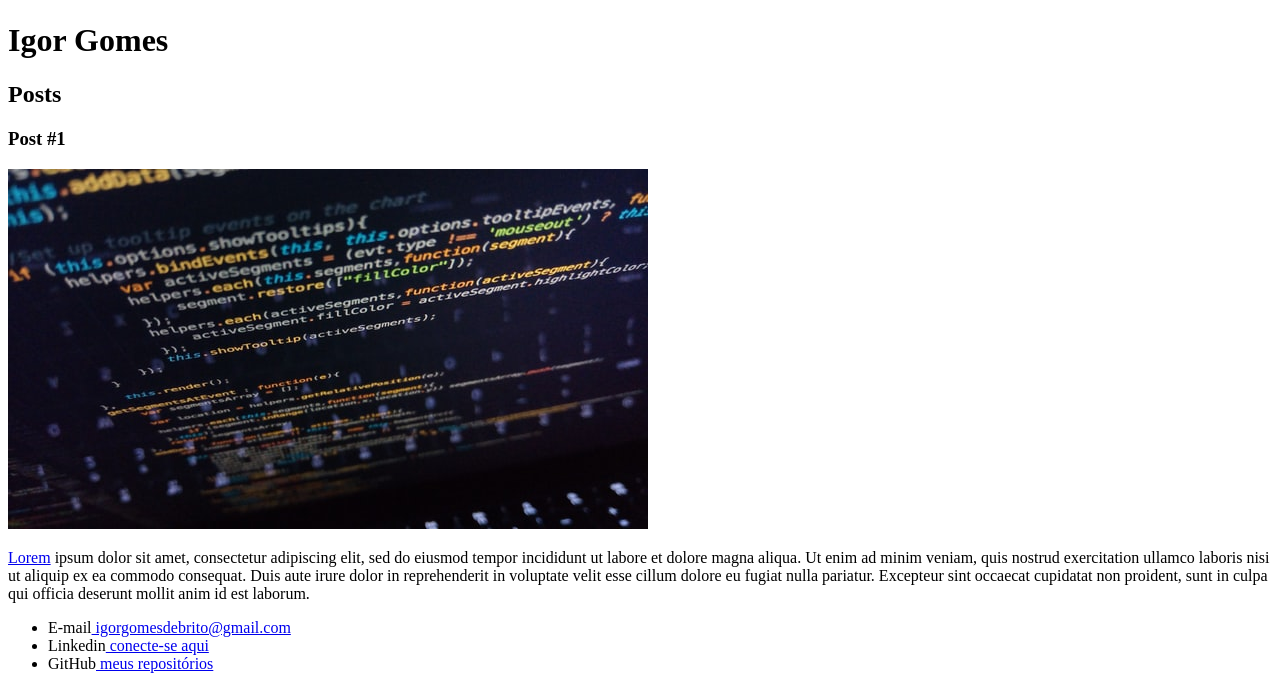
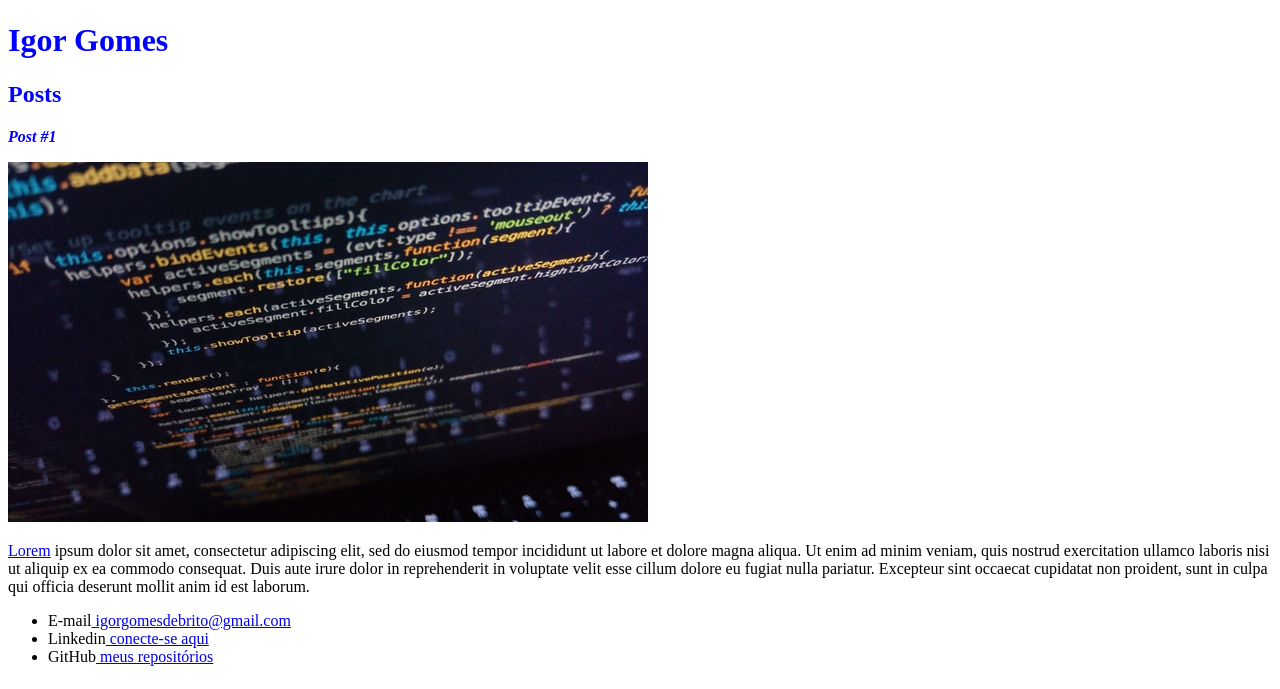
Before and after one commit to igoorgoomes/dio-bootcamp-eduzz, a plain HTML site: page intro-html-css/index.html in a window 1280 px wide. Shown: the part 111-800 px from the top of the page. Drawn offline with Linux system fonts and the light colour scheme.

Commit message:
adicionando estilo a pagina

```diff
--- a/intro-html-css/index.html
+++ b/intro-html-css/index.html
@@ -4,20 +4,21 @@
     <meta charset="UTF-8">
     <meta http-equiv="X-UA-Compatible" content="IE=edge">
     <meta name="viewport" content="width=device-width, initial-scale=1.0">
+    <link rel="stylesheet" href="style.css">
     <title>HTML - Primeiros Passos</title>
 </head>
 <body>
     <header>
         <img src="img/perfil-igor.png" alt="foto-perfil">
-        <h1>Igor Gomes</h1>
+        <h1 id="title">Igor Gomes</h1>
     </header>
     <section>
         <header>
-            <h2>Posts</h2>
+            <h2 class="subtitle">Posts</h2>
         </header>
         <article>
             <header>
-                <h3>Post #1</h3>
+                <h3 class="post-title">Post #1</h3>
                 <img src="img/html-code.jpg" alt="html-code-page">
                 <p><a href="https://br.lipsum.com/" target="_blank">Lorem</a> ipsum dolor sit amet, consectetur adipiscing elit, sed do eiusmod tempor incididunt ut labore et dolore magna aliqua. Ut enim ad minim veniam, quis nostrud exercitation ullamco laboris nisi ut aliquip ex ea commodo consequat. Duis aute irure dolor in reprehenderit in voluptate velit esse cillum dolore eu fugiat nulla pariatur. Excepteur sint occaecat cupidatat non proident, sunt in culpa qui officia deserunt mollit anim id est laborum.</p>
             </header>
--- /dev/null
+++ b/intro-html-css/style.css
@@ -0,0 +1,8 @@
+#title, .subtitle, .post-title {
+    color: blue;
+}
+
+.post-title {
+    font-size: 16px;
+    font-style: italic;
+}
```
